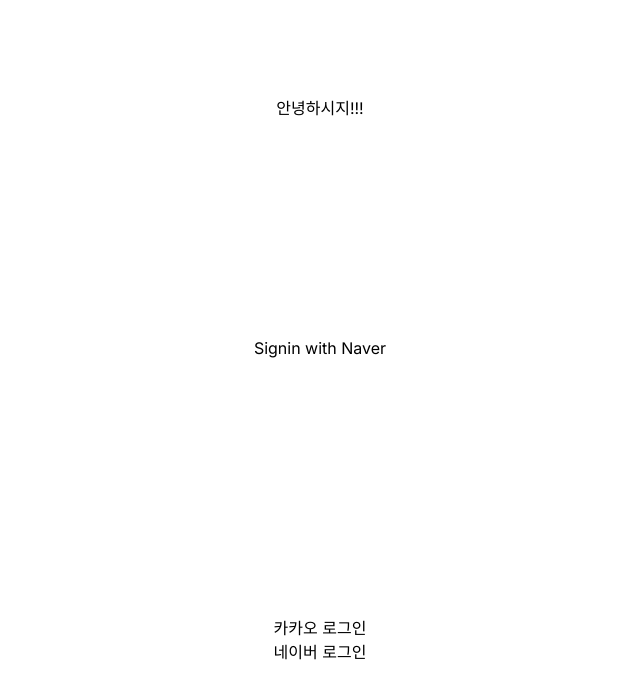
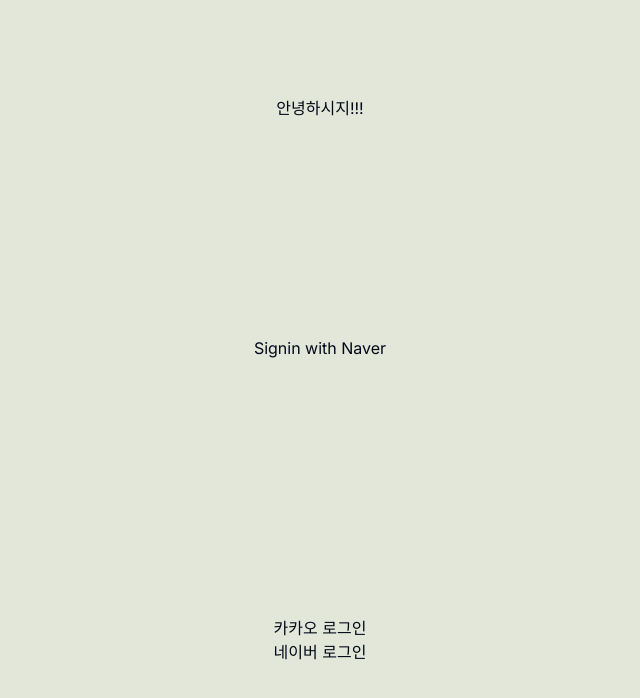
Before and after one commit to education-project-knowing/front-end, a Next.js app: page / in a window 1280 px wide. Shown: the top 698 px of the page, without its empty margins (320-960 px from the left). Built offline with nearby package versions, Linux system fonts and the light colour scheme.

Commit message:
chore: nextjs 기본 설정

```diff
--- a/src/app/globals.css
+++ b/src/app/globals.css
@@ -2,16 +2,80 @@
 @tailwind components;
 @tailwind utilities;
 
-@media (prefers-color-scheme: dark) {
+@layer base {
   :root {
-    --foreground-rgb: 255, 255, 255;
-    --background-start-rgb: 0, 0, 0;
-    --background-end-rgb: 0, 0, 0;
+    --background: 81, 23%, 88%;
+    --foreground: 222.2 84% 4.9%;
+    --card: 0 0% 100%;
+    --card-foreground: 222.2 84% 4.9%;
+    --popover: 0 0% 100%;
+    --popover-foreground: 222.2 84% 4.9%;
+    --primary: 222.2 47.4% 11.2%;
+    --primary-foreground: 210 40% 98%;
+    --secondary: 210 40% 96.1%;
+    --secondary-foreground: 222.2 47.4% 11.2%;
+    --muted: 210 40% 96.1%;
+    --muted-foreground: 215.4 16.3% 46.9%;
+    --accent: 210 40% 96.1%;
+    --accent-foreground: 222.2 47.4% 11.2%;
+    --destructive: 0 84.2% 60.2%;
+    --destructive-foreground: 210 40% 98%;
+    --border: 214.3 31.8% 91.4%;
+    --input: 214.3 31.8% 91.4%;
+    --ring: 222.2 84% 4.9%;
+    --radius: 0.5rem;
+  }
+
+  [data-theme='dark'] {
+    --background: 222.2 84% 4.9%;
+    --foreground: 210 40% 98%;
+    --card: 222.2 84% 4.9%;
+    --card-foreground: 210 40% 98%;
+    --popover: 222.2 84% 4.9%;
+    --popover-foreground: 210 40% 98%;
+    --primary: 210 40% 98%;
+    --primary-foreground: 222.2 47.4% 11.2%;
+    --secondary: 217.2 32.6% 17.5%;
+    --secondary-foreground: 210 40% 98%;
+    --muted: 217.2 32.6% 17.5%;
+    --muted-foreground: 215 20.2% 65.1%;
+    --accent: 217.2 32.6% 17.5%;
+    --accent-foreground: 210 40% 98%;
+    --destructive: 0 62.8% 30.6%;
+    --destructive-foreground: 210 40% 98%;
+    --border: 217.2 32.6% 17.5%;
+    --input: 217.2 32.6% 17.5%;
+    --ring: 212.7 26.8% 83.9%;
+  }
+
+  [data-theme='blue'] {
+    --background: 240, 100%, 50%;
+    --foreground: 0, 0%, 100%;
+    --card: 222.2 84% 4.9%;
+    --card-foreground: 210 40% 98%;
+    --popover: 222.2 84% 4.9%;
+    --popover-foreground: 210 40% 98%;
+    --primary: 210 40% 98%;
+    --primary-foreground: 222.2 47.4% 11.2%;
+    --secondary: 217.2 32.6% 17.5%;
+    --secondary-foreground: 210 40% 98%;
+    --muted: 217.2 32.6% 17.5%;
+    --muted-foreground: 215 20.2% 65.1%;
+    --accent: 217.2 32.6% 17.5%;
+    --accent-foreground: 210 40% 98%;
+    --destructive: 0 62.8% 30.6%;
+    --destructive-foreground: 210 40% 98%;
+    --border: 217.2 32.6% 17.5%;
+    --input: 217.2 32.6% 17.5%;
+    --ring: 212.7 26.8% 83.9%;
   }
 }
 
-.main-card-container {
-  div {
-    background-color: crimson;
+@layer base {
+  * {
+    @apply border-border;
+  }
+  body {
+    @apply bg-background text-foreground;
   }
 }
--- a/src/middleware.ts
+++ b/src/middleware.ts
@@ -1,6 +1,5 @@
 import { NextRequest, NextResponse } from 'next/server';
 import { getToken } from 'next-auth/jwt';
-import { auth } from '@/auth';
 
 const secret = process.env.AUTH_SECRET as string;
 export async function middleware(request: NextRequest) {
```
Also changed, not shown: src/service/api.ts (added).
